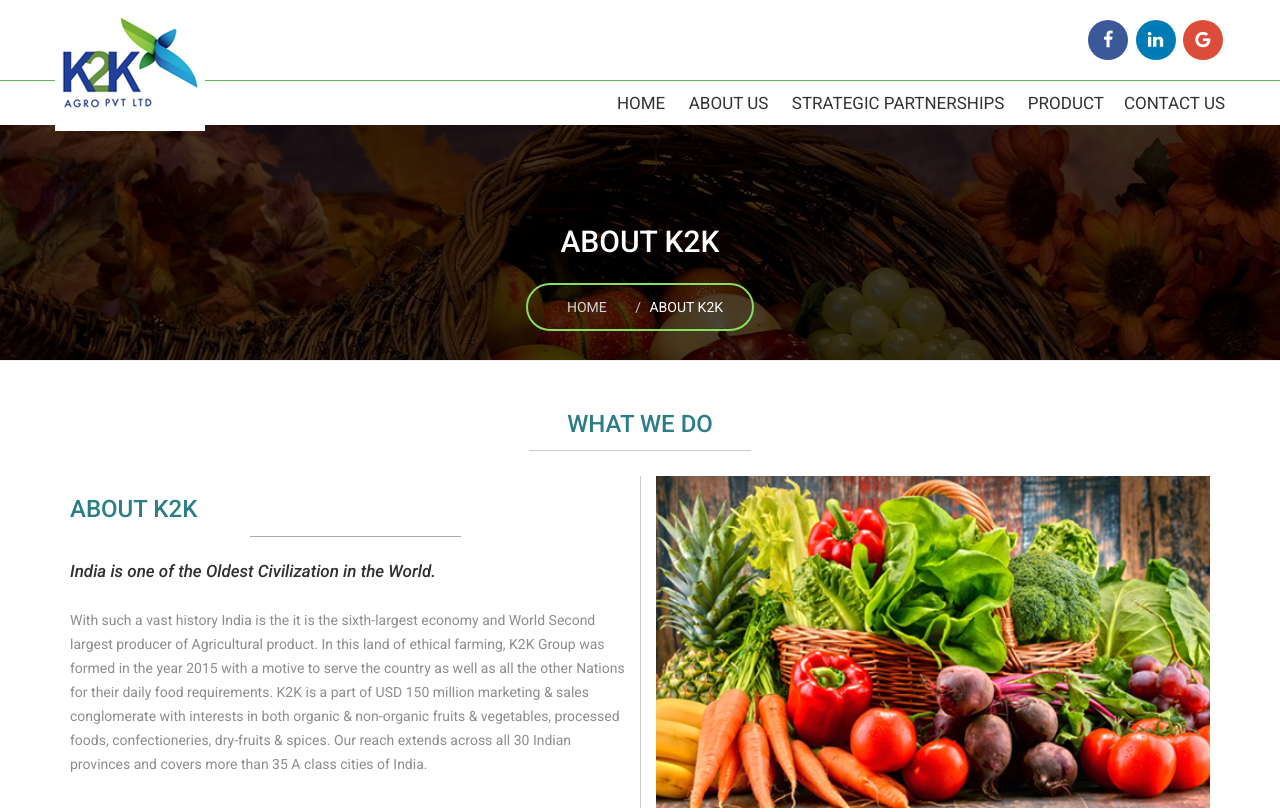
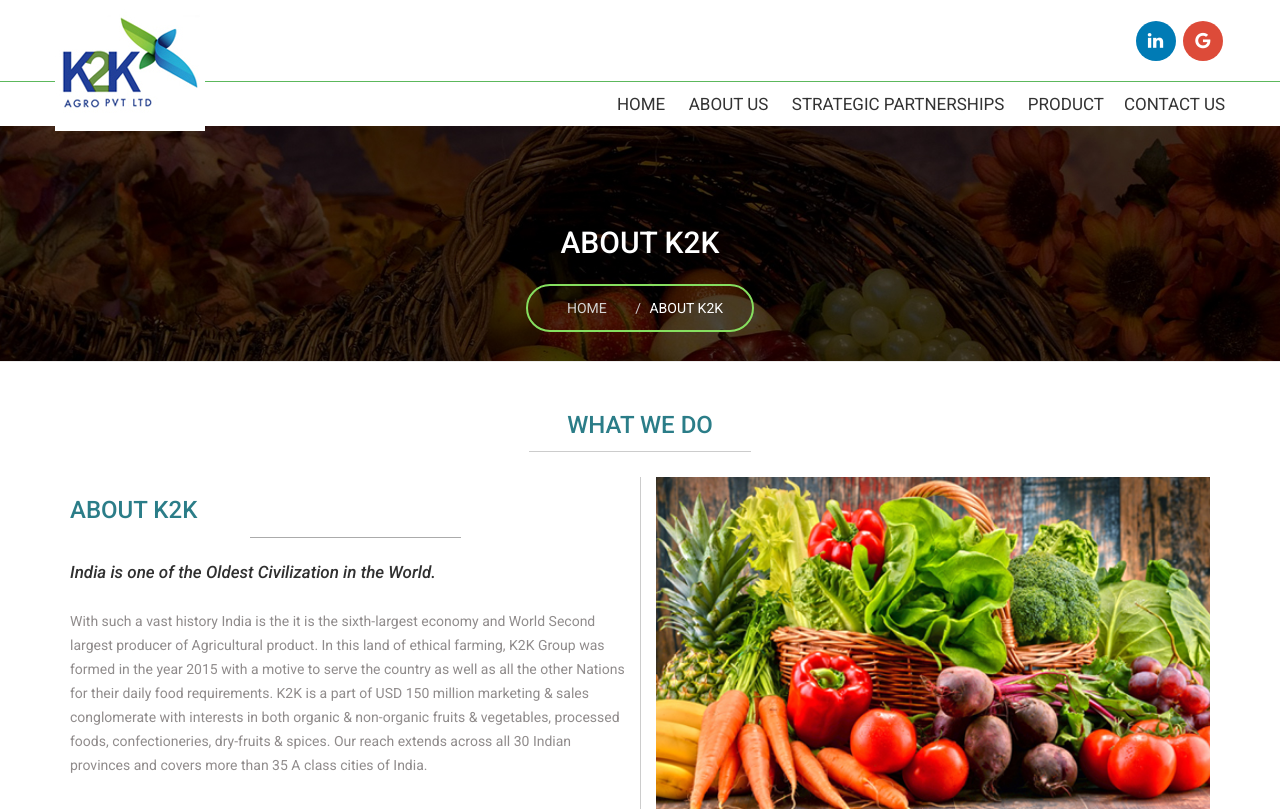
Before and after one commit to Mukul021/Gym, a plain HTML site: page k2k/about.html in a window 1280 px wide. Shown: the top 812 px of the page. Drawn offline with nearby package versions, Linux system fonts and the light colour scheme.

Commit message:
by rohit sharma

```diff
--- a/k2k/about.html
+++ b/k2k/about.html
@@ -27,7 +27,7 @@
             </div>
             <div class="col-md-10 ped">
             <div class="socialmediaicons2 lf">
-              <a href="#" class="fa fa-facebook"></a>
+              <a href="#" class="fa fa-"></a>
               <a href="#" class="fa fa-linkedin"></a>
               <a href="#" class="fa fa-google"></a>
 
```
